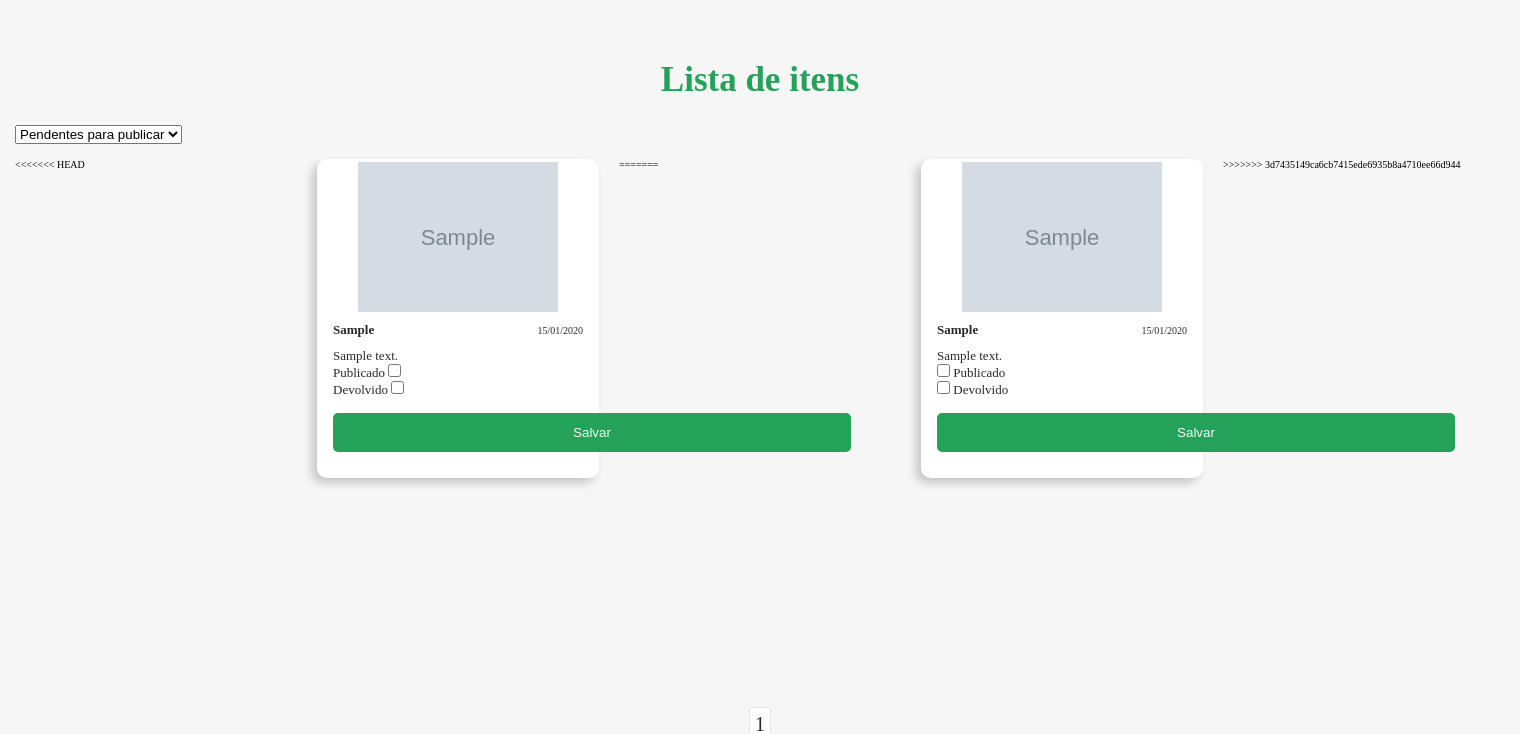
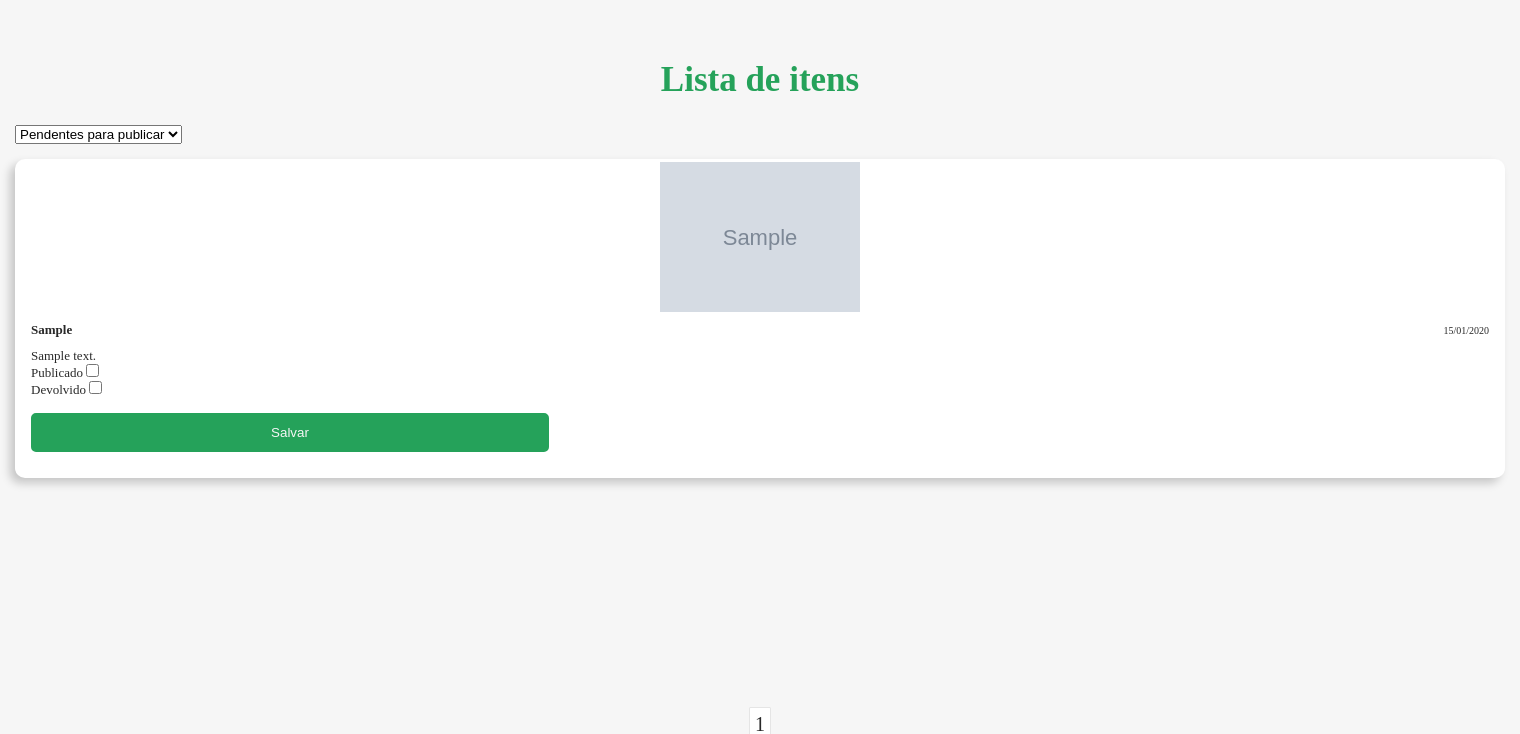
Before and after one commit to soualansousa/IFinder_Django, a Django app: page /administrativo/lista/ in a window 1520 px wide. Shown: the part 38-772 px from the top of the page. Run offline with Django 5.2, Linux system fonts and the light colour scheme; tables that the repository leaves empty hold one stand-in row (values such as "Sample post"); grey boxes marked "Sample" are stand-in pictures.

Commit message:
alteração na lista admin

```diff
--- a/administrativo/templates/administrativo/pages/lista.html
+++ b/administrativo/templates/administrativo/pages/lista.html
@@ -14,37 +14,7 @@
 
         <div class="objetos-container">
                 {% for Items in itens %}
-<<<<<<< HEAD
                     {% include "administrativo/partials/item.html" %}
-=======
-                    <div class="objeto">
-                        <div class="objeto-imagem">
-                            <img src="{{Items.Imagem.url}}" alt="{{Items.Título}}">
-                        </div>
-                        <div class="objeto-informacao">
-                            <div class="objeto-cabecalho">
-                                    <h3 class="objeto-titulo">{{Items.Título}}</h3>
-                                    <p class="objeto-data">{{Items.Data|date:"d/m/Y"}}</p>
-                            </div>
-                            <div class="objeto-descrição">
-                                <p>{{Items.Descrição}}</p>
-                                <form method="post" action="/administrativo/lista/">
-                                    {% csrf_token %}
-                                    <div class="form-group">
-                                        <input type="checkbox" name="Publicado" id="id_Publicado" {% if item.Publicado %}checked{% endif %}>
-                                        <label for="id_Publicado">Publicado</label>
-                                    </div>
-                                    <div class="form-group">
-                                        <input type="checkbox" name="Devolvido" id="id_Devolvido" {% if item.Devolvido %}checked{% endif %}>
-                                        <label for="id_Devolvido">Devolvido</label>
-                                    </div>
-                                    <button type="submit" class="botao-enviar">Salvar</button>
-                                </form>
-                            </div>
-                        </div>
-
-                    </div>
->>>>>>> 3d7435149ca6cb7415ede6935b8a4710ee66d944
                 {% endfor %}
         </div>
 
```
